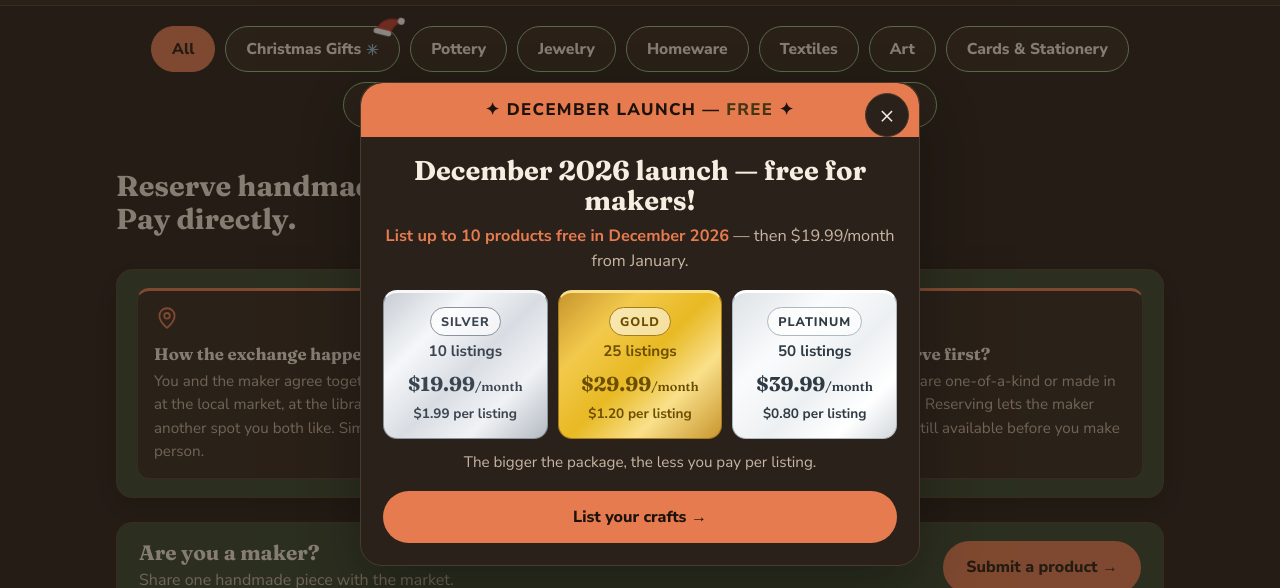
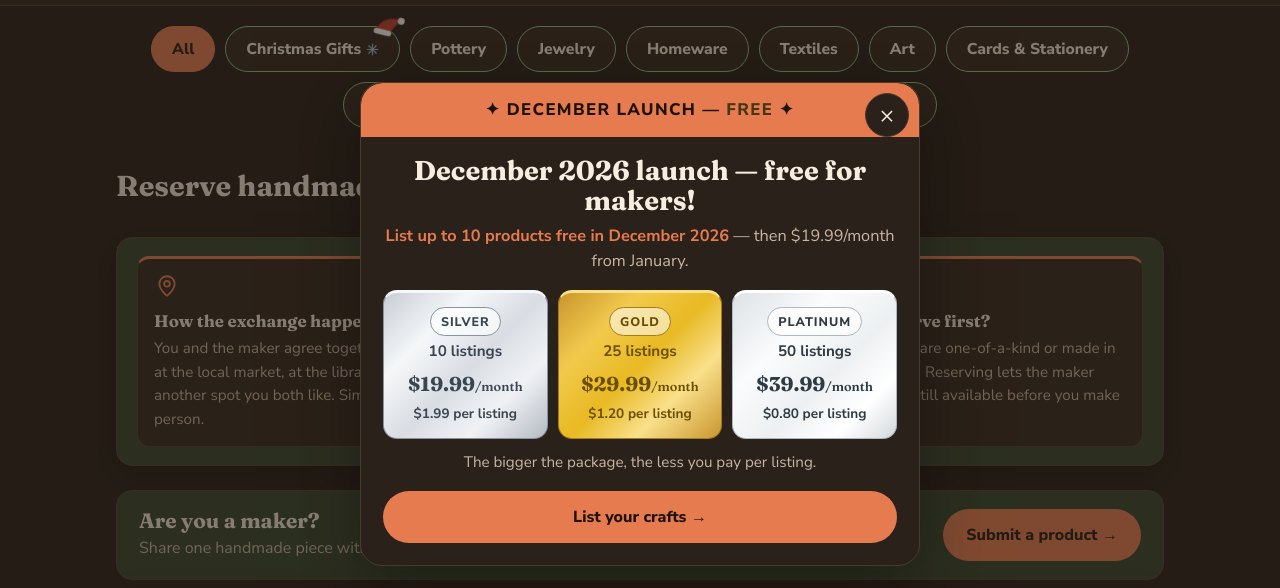
Before and after one commit to airdroplookout/Yasmines-local-market, a plain HTML site: page index.html in a window 1280 px wide. Shown: the part 76-664 px from the top of the page. Drawn offline with Linux system fonts and the light colour scheme; no server answers.

Commit message:
Hero H1: capitalise Meet/Pay and keep on one line (nowrap + responsive clamp) — styles.css

```diff
--- a/styles.css
+++ b/styles.css
@@ -40,7 +40,9 @@ a{color:var(--accent)}
 /* Hero */
 .hero{padding:28px 0 8px;text-align:left}
 .hero-badge{display:inline-flex;align-items:center;gap:8px;background:var(--sage-soft);color:var(--sage);font-weight:800;font-size:.85rem;padding:7px 12px;border-radius:999px}
-.hero h1{font-size:clamp(1.3rem,3vw,1.8rem);margin:10px 0 8px;max-width:26ch}
+/* Hero H1 stays on ONE line at every width (Nov 26, 2026): nowrap + a
+   viewport-scaled size so the full sentence still fits on a small phone. */
+.hero h1{font-size:clamp(0.7rem,3.6vw,1.8rem);margin:10px 0 8px;white-space:nowrap}
 .hero p.lead{font-size:1.12rem;color:var(--muted);max-width:62ch;margin:0}
 .hero-actions{display:flex;gap:16px;flex-wrap:wrap;margin:22px 0 0;padding:0 24px}
 .hero-actions .btn{padding:13px 24px}
```
